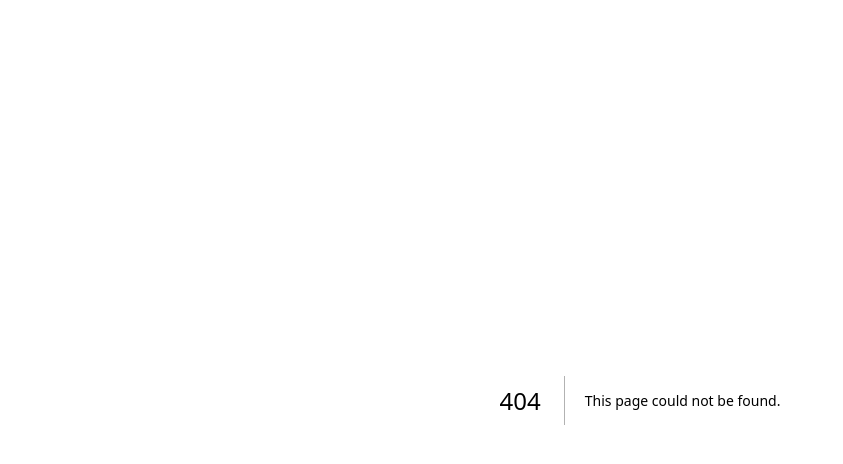
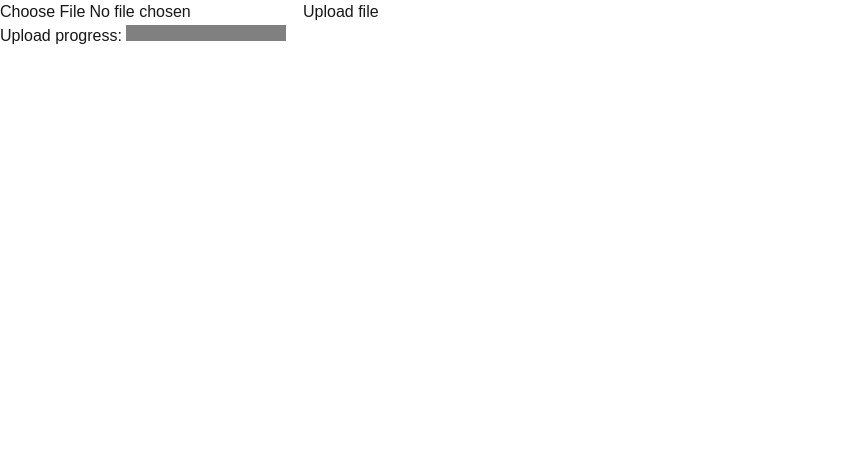
Before and after one commit to saumyarex/ReelsPro, a Next.js app: page /upload in a window 1280 px wide. Before the commit this address had no page. Shown: the top 464 px of the page, without its empty margins (0-843 px from the left). Built offline with nearby package versions, Linux system fonts and the light colour scheme.

Commit message:
Add upload authentication API and file upload component using ImageKit SDK

```diff
--- /dev/null
+++ b/src/app/api/upload-auth/route.ts
@@ -0,0 +1,17 @@
+// File: app/api/upload-auth/route.ts
+import { getUploadAuthParams } from "@imagekit/next/server"
+
+export async function GET() {
+    // Your application logic to authenticate the user
+    // For example, you can check if the user is logged in or has the necessary permissions
+    // If the user is not authenticated, you can return an error response
+
+    const { token, expire, signature } = getUploadAuthParams({
+        privateKey: process.env.IMAGEKIT_PRIVATE_KEY as string, // Never expose this on client side
+        publicKey: process.env.IMAGEKIT_PUBLIC_KEY as string,
+        // expire: 30 * 60, // Optional, controls the expiry time of the token in seconds, maximum 1 hour in the future
+        // token: "random-token", // Optional, a unique token for request
+    })
+
+    return Response.json({ token, expire, signature, publicKey: process.env.IMAGEKIT_PUBLIC_KEY })
+}
--- /dev/null
+++ b/src/app/upload/page.tsx
@@ -0,0 +1,136 @@
+"use client"; // This component must be a client component
+
+import {
+  ImageKitAbortError,
+  ImageKitInvalidRequestError,
+  ImageKitServerError,
+  ImageKitUploadNetworkError,
+  upload,
+} from "@imagekit/next";
+import { useRef, useState } from "react";
+
+// UploadExample component demonstrates file uploading using ImageKit's Next.js SDK.
+const UploadExample = () => {
+  // State to keep track of the current upload progress (percentage)
+  const [progress, setProgress] = useState(0);
+
+  // Create a ref for the file input element to access its files easily
+  const fileInputRef = useRef<HTMLInputElement>(null);
+
+  // Create an AbortController instance to provide an option to cancel the upload if needed.
+  const abortController = new AbortController();
+
+  /**
+   * Authenticates and retrieves the necessary upload credentials from the server.
+   *
+   * This function calls the authentication API endpoint to receive upload parameters like signature,
+   * expire time, token, and publicKey.
+   *
+   * @returns {Promise<{signature: string, expire: string, token: string, publicKey: string}>} The authentication parameters.
+   * @throws {Error} Throws an error if the authentication request fails.
+   */
+  const authenticator = async () => {
+    try {
+      // Perform the request to the upload authentication endpoint.
+      const response = await fetch("/api/upload-auth");
+      if (!response.ok) {
+        // If the server response is not successful, extract the error text for debugging.
+        const errorText = await response.text();
+        throw new Error(
+          `Request failed with status ${response.status}: ${errorText}`
+        );
+      }
+
+      // Parse and destructure the response JSON for upload credentials.
+      const data = await response.json();
+      const { signature, expire, token, publicKey } = data;
+      return { signature, expire, token, publicKey };
+    } catch (error) {
+      // Log the original error for debugging before rethrowing a new error.
+      console.error("Authentication error:", error);
+      throw new Error("Authentication request failed");
+    }
+  };
+
+  /**
+   * Handles the file upload process.
+   *
+   * This function:
+   * - Validates file selection.
+   * - Retrieves upload authentication credentials.
+   * - Initiates the file upload via the ImageKit SDK.
+   * - Updates the upload progress.
+   * - Catches and processes errors accordingly.
+   */
+  const handleUpload = async () => {
+    // Access the file input element using the ref
+    const fileInput = fileInputRef.current;
+    if (!fileInput || !fileInput.files || fileInput.files.length === 0) {
+      alert("Please select a file to upload");
+      return;
+    }
+
+    // Extract the first file from the file input
+    const file = fileInput.files[0];
+
+    // Retrieve authentication parameters for the upload.
+    let authParams;
+    try {
+      authParams = await authenticator();
+    } catch (authError) {
+      console.error("Failed to authenticate for upload:", authError);
+      return;
+    }
+    const { signature, expire, token, publicKey } = authParams;
+
+    // Call the ImageKit SDK upload function with the required parameters and callbacks.
+    try {
+      const uploadResponse = await upload({
+        // Authentication parameters
+        expire,
+        token,
+        signature,
+        publicKey,
+        file,
+        fileName: file.name, // Optionally set a custom file name
+        // Progress callback to update upload progress state
+        onProgress: (event) => {
+          setProgress((event.loaded / event.total) * 100);
+        },
+        // Abort signal to allow cancellation of the upload if needed.
+        abortSignal: abortController.signal,
+      });
+      console.log("Upload response:", uploadResponse);
+    } catch (error) {
+      // Handle specific error types provided by the ImageKit SDK.
+      if (error instanceof ImageKitAbortError) {
+        console.error("Upload aborted:", error.reason);
+      } else if (error instanceof ImageKitInvalidRequestError) {
+        console.error("Invalid request:", error.message);
+      } else if (error instanceof ImageKitUploadNetworkError) {
+        console.error("Network error:", error.message);
+      } else if (error instanceof ImageKitServerError) {
+        console.error("Server error:", error.message);
+      } else {
+        // Handle any other errors that may occur.
+        console.error("Upload error:", error);
+      }
+    }
+  };
+
+  return (
+    <>
+      {/* File input element using React ref */}
+      <input type="file" ref={fileInputRef} />
+      {/* Button to trigger the upload process */}
+      <button type="button" onClick={handleUpload}>
+        Upload file
+      </button>
+      <br />
+      {/* Display the current upload progress */}
+      Upload progress: <progress value={progress} max={100}></progress>
+    </>
+  );
+};
+
+export default UploadExample;
```
